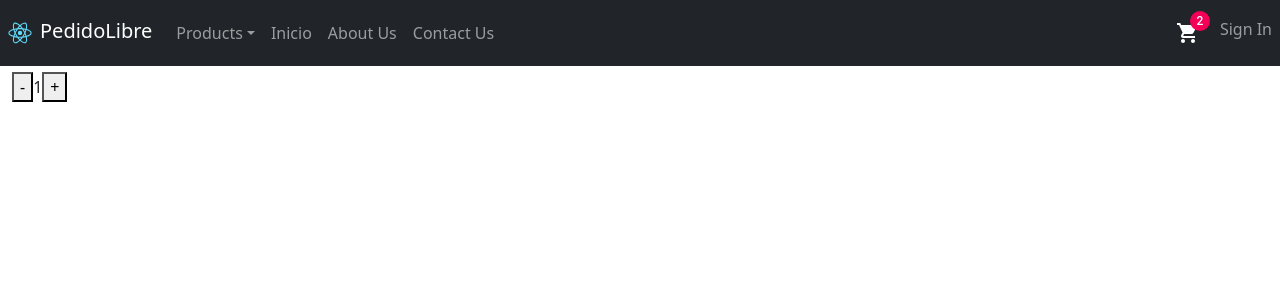
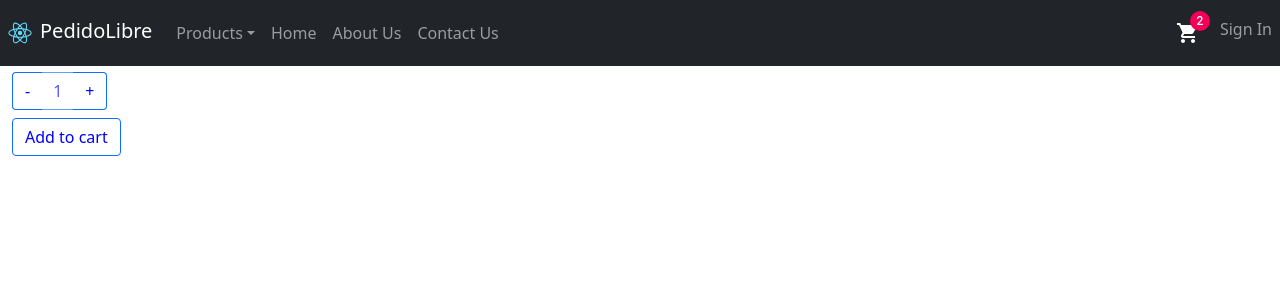
Before and after one commit to pporteiro/Pedro-Porteiro, a React (Create React App) app: page / in a window 1280 px wide. Shown: the top 300 px of the page. Built offline with nearby package versions, Linux system fonts and the light colour scheme.

Commit message:
ADD: ItemCount. Counter for items and button to add to cart.

```diff
--- a/src/components/ItemCount/ItemCount.css
+++ b/src/components/ItemCount/ItemCount.css
@@ -0,0 +1,20 @@
+.btn-primary {
+  background-color: #fff;
+  color: blue;
+}
+
+.disabled {
+  background-color: #fff !important;
+  color: blue !important;
+  border-left: #fff !important;
+  border-right: #fff !important;
+  border-color: #0d6efd;
+}
+
+.btn-left {
+  border-right: #fff !important;
+}
+
+.btn-right {
+  border-left: #fff !important;
+}
--- a/src/components/ItemCount/ItemCount.js
+++ b/src/components/ItemCount/ItemCount.js
@@ -1,7 +1,12 @@
+import { ButtonGroup, Button } from "react-bootstrap";
+import "./ItemCount.css";
+
 const ItemCount = ({ stock, initial, onAdd, count }) => {
   return (
-    <div>
-      <button
+    <div className="">
+      <ButtonGroup className="mb-2">
+        <Button
+          className="btn-left"
           onClick={() => {
             if (count > initial) {
               onAdd("-");
@@ -9,15 +14,30 @@ const ItemCount = ({ stock, initial, onAdd, count }) => {
           }}
         >
           -
-      </button>
-      {count}
-      <button
+        </Button>
+
+        <Button className="disabled">{count}</Button>
+
+        <Button
+          className="btn-right"
           onClick={() => {
             if (count < stock) onAdd("+");
           }}
         >
           +
-      </button>
+        </Button>
+      </ButtonGroup>
+      <br />
+
+      <ButtonGroup>
+        <Button
+          onClick={() => {
+            if (count <= stock) onAdd("add");
+          }}
+        >
+          Add to cart
+        </Button>
+      </ButtonGroup>
     </div>
   );
 };
--- a/src/components/ItemListContainer/ItemListContainer.js
+++ b/src/components/ItemListContainer/ItemListContainer.js
@@ -13,8 +13,11 @@ const ItemListContainer = (props) => {
     if (condition === "+") {
       setCount(count + 1);
     }
+    if (condition === "add") {
+      console.log(`Added ${count} items to cart`);
+    }
   };
-  const stock = 6;
+  const stock = 10;
   const initial = 1;
 
   return (
--- a/src/components/Navbar/NavBar.js
+++ b/src/components/Navbar/NavBar.js
@@ -30,7 +30,7 @@ const MyNavbar = (props) => {
               Promotions
             </NavDropdown.Item>
           </NavDropdown>
-          <Nav.Link href="#inicio">Inicio</Nav.Link>
+          <Nav.Link href="#inicio">Home</Nav.Link>
           <Nav.Link href="#about-us">About Us</Nav.Link>
           <Nav.Link href="#contact-us">Contact Us</Nav.Link>
         </Nav>
```
Lines whose indentation alone changed are shown as unchanged.
